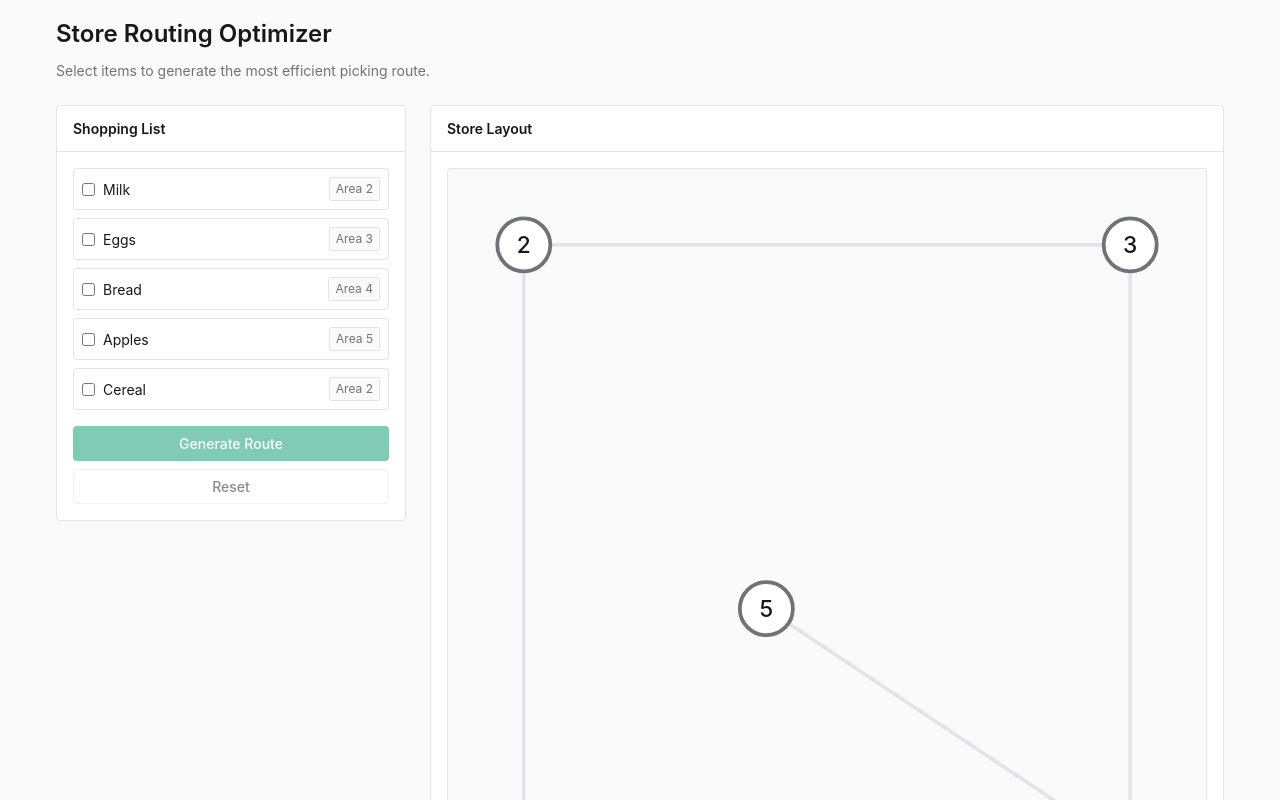
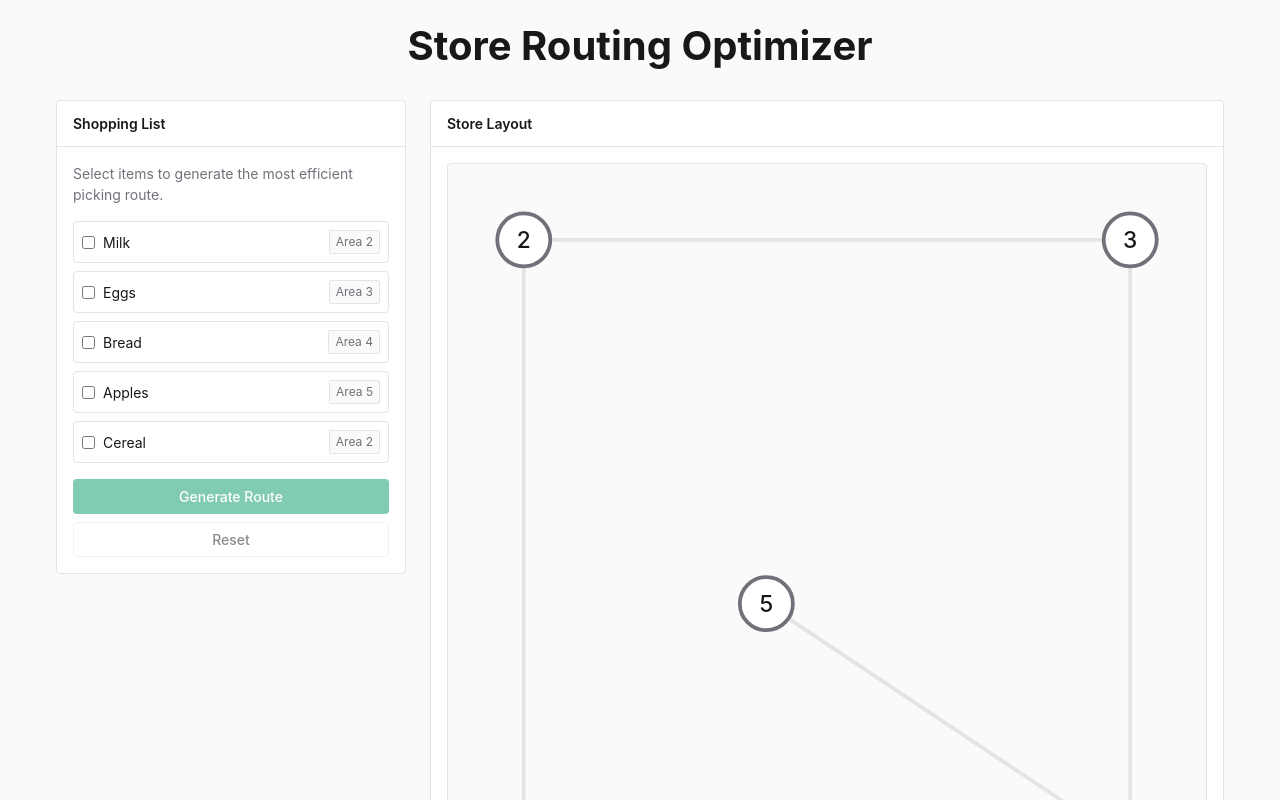
Before and after one commit to OierAbrisqueta/supermarket-routing-optimizer, a React app in the folder frontend/: page / in a window 1280 px wide. Shown: the top 800 px of the page. Built offline with nearby package versions, Linux system fonts and the light colour scheme; the HTML template or start-up script is replaced by a standard one.

Commit message:
Small web redesign

```diff
--- a/frontend/src/pages/RoutingPage/RoutingPage.jsx
+++ b/frontend/src/pages/RoutingPage/RoutingPage.jsx
@@ -85,12 +85,12 @@ export const RoutingPage = () => {
     <div className="container">
       <header className={styles.header}>
         <h1 className={styles.title}>Store Routing Optimizer</h1>
-        <p className={styles.subtitle}>Select items to generate the most efficient picking route.</p>
       </header>
 
       <div className={styles.layout}>
         <aside className={styles.sidebar}>
           <Card title="Shopping List">
+            <p className={styles.subtitle}>Select items to generate the most efficient picking route.</p>
             <ItemSelector
               items={MOCK_PRODUCTS}
               selectedIds={selectedProductIds}
--- a/frontend/src/pages/RoutingPage/RoutingPage.module.css
+++ b/frontend/src/pages/RoutingPage/RoutingPage.module.css
@@ -27,15 +27,18 @@
 }
 
 .title {
-  font-size: 1.5rem;
-  font-weight: 600;
+  font-size: 2.5rem;
+  font-weight: 700;
   color: var(--text-primary);
   margin-bottom: var(--space-2);
+  text-align: center;
 }
 
 .subtitle {
   color: var(--text-secondary);
   font-size: 0.875rem;
+  margin-bottom: var(--space-4);
+  display: block;
 }
 
 .error {
```
